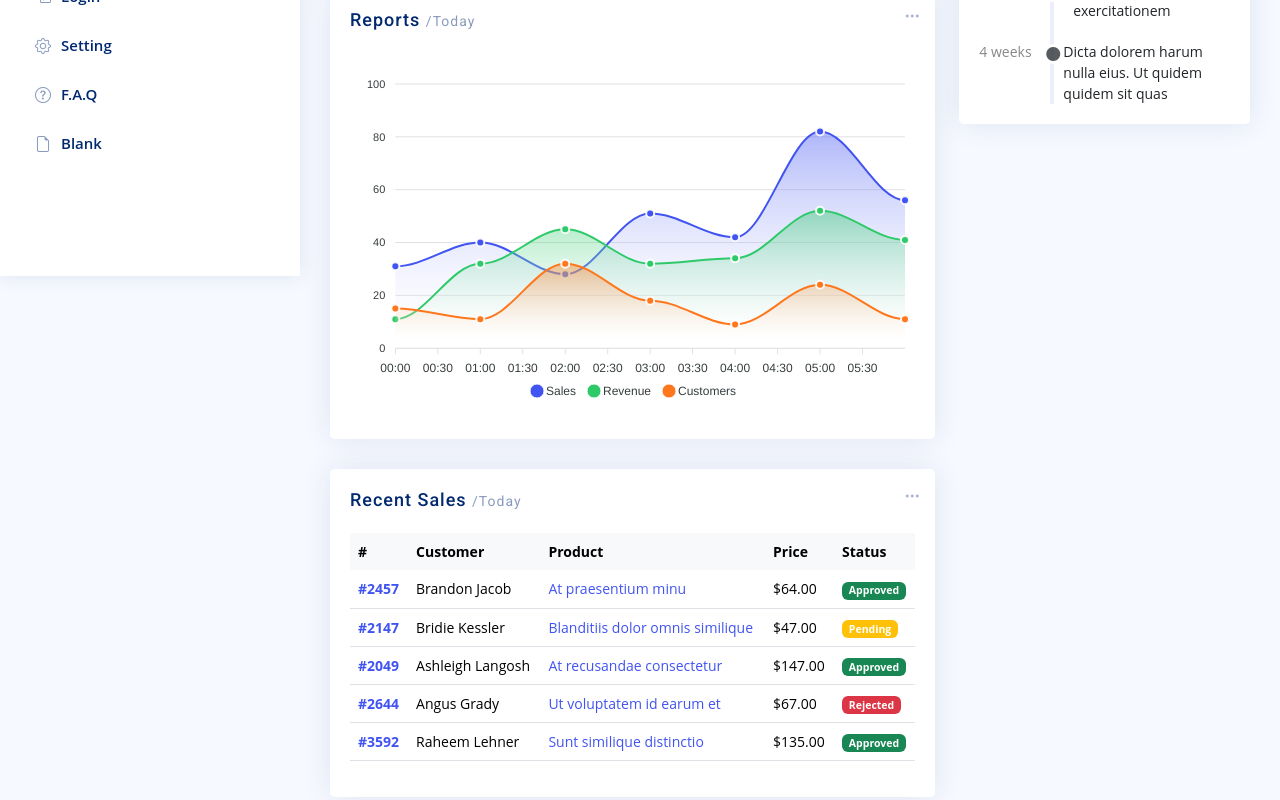
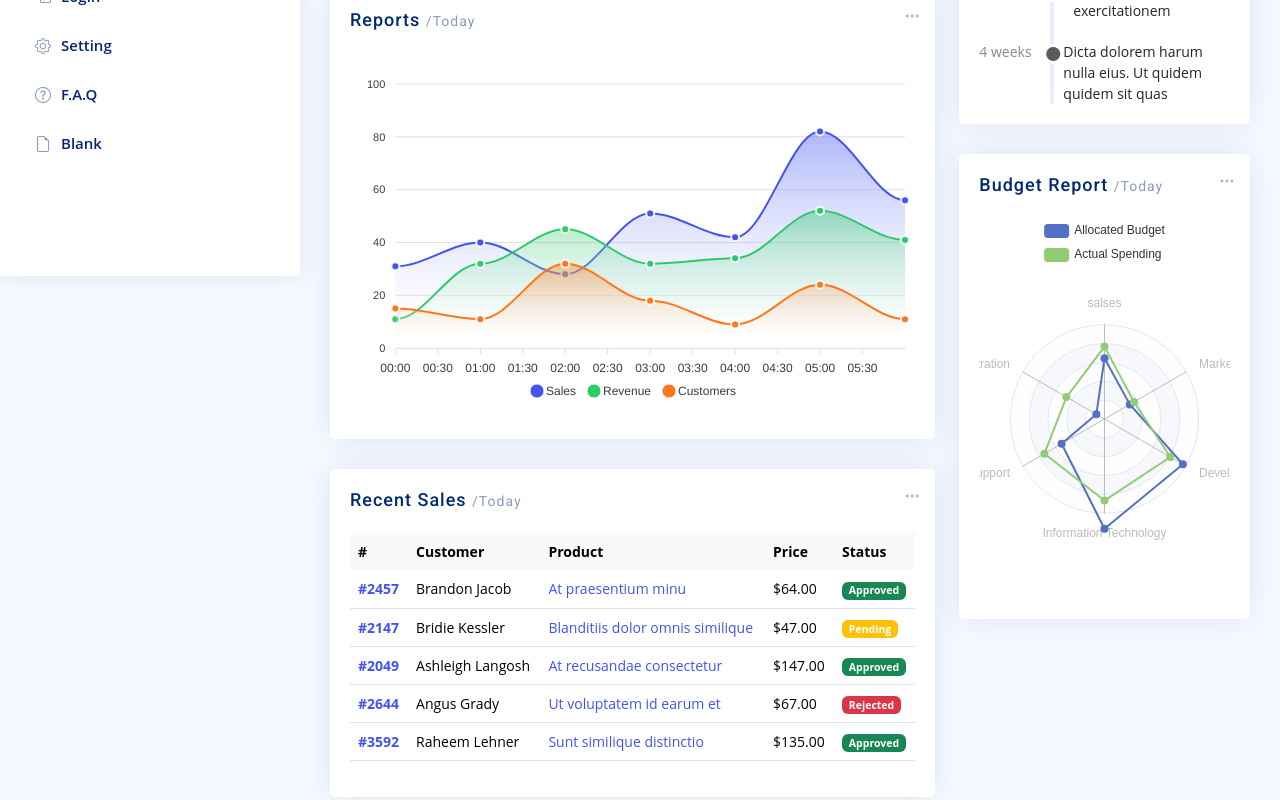
Before and after one commit to santoshkbrj/Admin_Panel, a React (Create React App) app: page / in a window 1280 px wide. Shown: the part 524-1324 px from the top of the page. Built offline with nearby package versions, Linux system fonts and the light colour scheme; data requests are answered from the project's data file.

Commit message:
Budget Report Chart created

```diff
--- /dev/null
+++ b/src/components/BudgetChart.jsx
@@ -0,0 +1,64 @@
+import React, { useEffect } from 'react';
+import * as echarts from 'echarts'
+
+function BudgetChart() {
+
+    useEffect(() => {
+        echarts.init(document.querySelector('#budgetChart')).setOption({
+            legend: {
+                data: ['Allocated Budget', 'Actual Spending'],
+            },
+            radar: {
+                shape: 'circle',
+                indicator: [
+                    {
+                        name: "salses",
+                        max: 6500,
+                    },
+                    {
+                        name: "Adminitration",
+                        max: 30000,
+                    },
+                    {
+                        name: 'Customer Support',
+                        max: 38000,
+                    },
+                    {
+                        name: 'Information Technology',
+                        max: 30000,
+                    },
+                    {
+                        name: 'Development',
+                        max: 52000
+                    },
+                    {
+                        name: 'Marketing',
+                        max: 58000
+                    },
+                ],
+            },
+            series: [
+                {
+                    name: 'Budget vs spending',
+                    type: 'radar',
+                    data: [
+                        {
+                            value: [4200, 3000, 20000, 35000, 50000, 18000],
+                            name: 'Allocated Budget',
+                        },
+                        {
+                            value: [5000, 14000, 28000, 26000, 42000, 21000],
+                            name: 'Actual Spending'
+                        },
+                    ],
+                },
+            ],
+        });
+    }, []);
+
+    return (
+        <div id="budgetChart" style={{ minHeight: '400px' }} className='echart'></div>
+    )
+}
+
+export default BudgetChart
--- /dev/null
+++ b/src/components/BudgetReport.jsx
@@ -0,0 +1,26 @@
+import React, { useState } from 'react'
+import CardFilter from './CardFilter';
+import BudgetChart from './BudgetChart';
+
+function BudgetReport() {
+    const [filter, setFilter] = useState('Today');
+    const [items, setItems] = useState([]);
+
+    const hanldeFilterChange = () => {
+        setFilter(filter);
+    }
+
+    return (
+        <div className="card top-selling overflow-auto">
+            <CardFilter filterChange={hanldeFilterChange} />
+            <div className="card-body pb-0">
+                <h5 className="card-title">
+                    Budget Report <span>/{filter}</span>
+                </h5>
+                <BudgetChart />
+            </div>
+        </div>
+    )
+}
+
+export default BudgetReport
--- a/src/components/Dashboard.jsx
+++ b/src/components/Dashboard.jsx
@@ -5,6 +5,7 @@ import Reports from './Reports';
 import RecentSales from './RecentSales';
 import TopSelling from './TopSelling';
 import RecentActivity from './RecentActivity';
+import BudgetReport from './BudgetReport';
 
 function Dashboard() {
     const [cards, setCards] = useState([])
@@ -43,6 +44,7 @@ function Dashboard() {
                 </div>
                 <div className="col-lg-4">
                     <RecentActivity />
+                    <BudgetReport />
                 </div>
             </div>
         </section>
```
